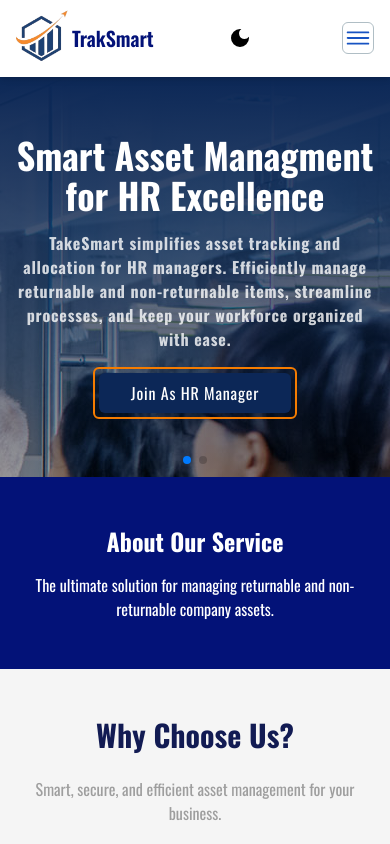
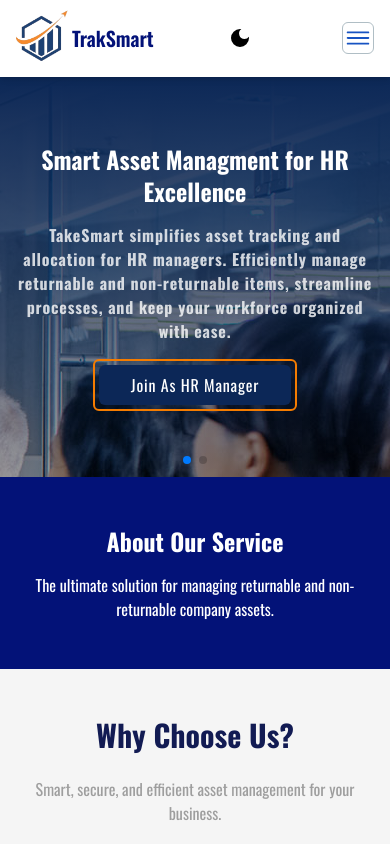
Before and after one commit to wptasmina/xyz-company-client, a React (Vite) app: page / in a window 390 px wide. Shown: the top 844 px of the page. Built offline with nearby package versions, Linux system fonts and the light colour scheme; no server answers.

Commit message:
banner text responsive

```diff
--- a/src/components/Banner.jsx
+++ b/src/components/Banner.jsx
@@ -33,8 +33,8 @@ export default function Banner() {
         <section className='relative bg-bannerImg bg-no-repeat w-full h-auto object-fill bg-right-top' >
           <div class="w-full h-[400px] object-cover flex justify-center items-center bg-blackOvrtlay">
             <div class="p-2 flex justify-center items-center flex-col gap-4">
-              <h1 className='text-white text-4xl font-bold text-center'>Smart Asset Managment for HR Excellence</h1>
-              <p className='text-white/80 font-bold md:w-2/3 mx-auto px-2 text-center tracking-wider'>
+              <h1 className='text-white md:text-4xl text-2xl font-bold text-center'>Smart Asset Managment for HR Excellence</h1>
+              <p className='text-white/80 font-bold md:text-lg text-md md:w-2/3 mx-auto px-2 text-center tracking-wider'>
               TakeSmart simplifies asset tracking and allocation for HR
                 managers. Efficiently manage returnable and non-returnable
                 items, streamline processes, and keep your workforce organized
@@ -58,8 +58,8 @@ export default function Banner() {
         <section className='bg-bannerImg2 bg-no-repeat bg-cover bg-center w-full h-auto object-fill' >
           <div class="w-full h-[400px] flex justify-center items-center bg-blackOvrtlay">
             <div class="p-2 flex justify-center items-center flex-col gap-4">
-              <h1 className='text-white text-4xl font-bold text-center'>Stay productive and organized with TakeSmart!</h1>
-              <p className='text-white/80 font-bold md:w-2/3 mx-auto px-2 text-center tracking-wider'>Seamlessly request, track, and manage company-provided assets with ease. Say goodbye to confusion and enjoy a hassle-free experience, ensuring every employee gets what they need—efficiently and effortlessly.</p>
+              <h1 className='text-white md:text-4xl text-2xl font-bold text-center'>Stay productive and organized with TakeSmart!</h1>
+              <p className='text-white/80 font-bold md:text-lg text-md md:w-2/3 mx-auto px-2 text-center tracking-wider'>Seamlessly request, track, and manage company-provided assets with ease. Say goodbye to confusion and enjoy a hassle-free experience, ensuring every employee gets what they need—efficiently and effortlessly.</p>
                 <div className='border-2 border-orange-700 rounded-md p-1'>
                 <button
                     className="px-8 text-white py-2 bg-[#0c2757] rounded-md tracking-wider"
```
